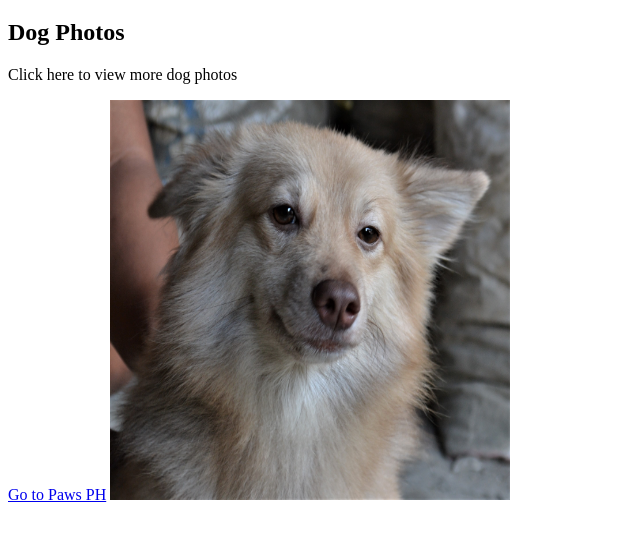
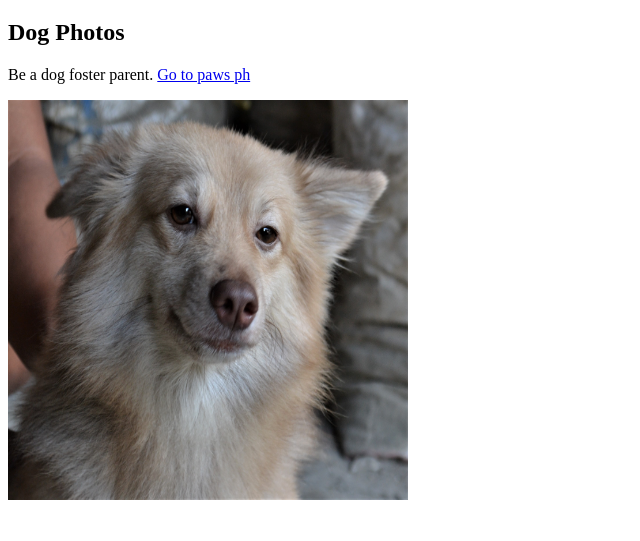
Before and after one commit to jhesikareal1/Practice2-StaticWebsite, a plain HTML site: page index.html in a window 1280 px wide. Shown: the part 61-602 px from the top of the page, without its empty margins (0-640 px from the left). Drawn offline with Linux system fonts and the light colour scheme.

Commit message:
step 12 remove a tag and add link inside of p element to paws ph

```diff
--- a/index.html
+++ b/index.html
@@ -1,7 +1,6 @@
 <!DOCTYPE html>
 
 <html lang="en">
-
   <head>
     <meta charset="UTF-8" />
     <meta http-equiv="X-UA-Compatible" content="IE=edge" />
@@ -16,11 +15,17 @@
     <main>
       <h2>Dog Photos</h2>
       <!--TODO: Add link to dog photos Step6: Indent P element -->
-    <p>Click here to view more dog photos</p>
-    <a href="https://paws.org.ph/dogs/">Go to Paws PH</a>
-    <img src="pexels-rodrigo-bonzerr-s-lopez-12127202.jpg" alt="This is my dog mihawk" width="400px"
-      height="400px">
+      <p>
+        Be a dog foster parent.
+        <a href="https://paws.org.ph/dogs/">Go to paws ph </a>
+      </p>
+
+      <img
+        src="pexels-rodrigo-bonzerr-s-lopez-12127202.jpg"
+        alt="This is my dog mihawk"
+        width="400px"
+        height="400px"
+      />
     </main>
   </body>
-
 </html>
```
Lines whose indentation alone changed are shown as unchanged.
